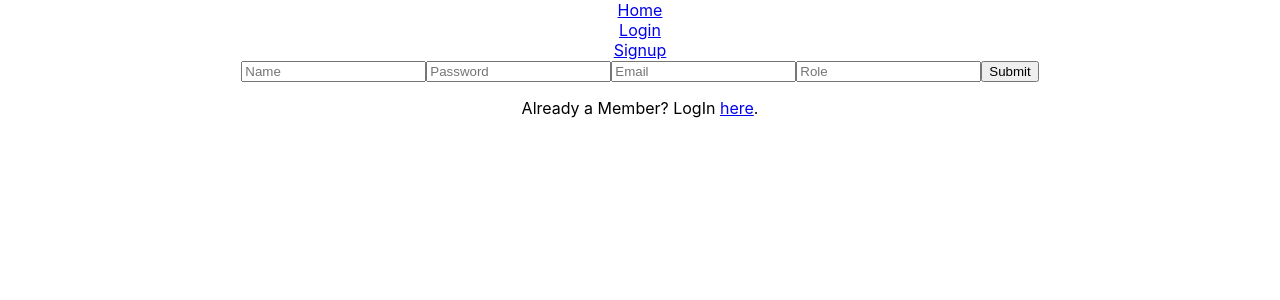
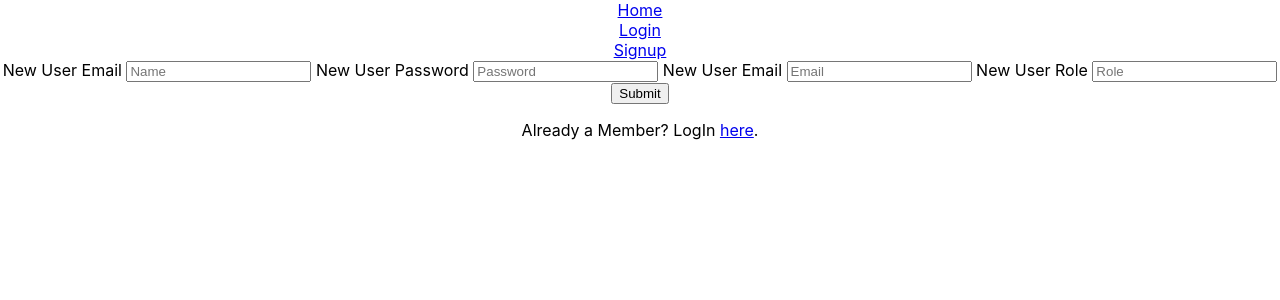
Before and after one commit to build-i-ll-serve-soup/Frontend, a React (Create React App) app in the folder i-ll-serve-soup/: page /signup in a window 1280 px wide. Shown: the top 300 px of the page. Built offline with nearby package versions, Linux system fonts and the light colour scheme; no server answers.

Commit message:
Edits to login and signup

```diff
--- a/i-ll-serve-soup/src/components/Login.js
+++ b/i-ll-serve-soup/src/components/Login.js
@@ -106,6 +106,7 @@ const Login = props => {
 
   return (
     <div>
+
       <form onSubmit={submitForm}>
         <label htmlFor="name"> User Email </label>
         <input
--- a/i-ll-serve-soup/src/components/Signup.js
+++ b/i-ll-serve-soup/src/components/Signup.js
@@ -108,7 +108,9 @@ const Signup = ({ values, status }) => {
 
   return (
     <div className="onboard-form">
+
       <Form className="form" onSubmit={submitHandler}>
+      <label htmlFor="name"> New User Email </label>
         <Field
           component="input"
           type="text"
@@ -116,6 +118,7 @@ const Signup = ({ values, status }) => {
           placeholder="Name"
           onChange={changeHandler}
         />
+         <label htmlFor="password"> New User Password </label>
         <Field
           component="input"
           type="password"
@@ -123,6 +126,7 @@ const Signup = ({ values, status }) => {
           placeholder="Password"
           onChange={changeHandler}
         />
+         <label htmlFor = "email">  New User Email </label>
         <Field
           component="input"
           type="email"
@@ -130,6 +134,7 @@ const Signup = ({ values, status }) => {
           placeholder="Email"
           onChange={changeHandler}
         />
+         <label htmlFor = "role">  New User Role </label>
         <Field
           component="input"
           type="text"
```
